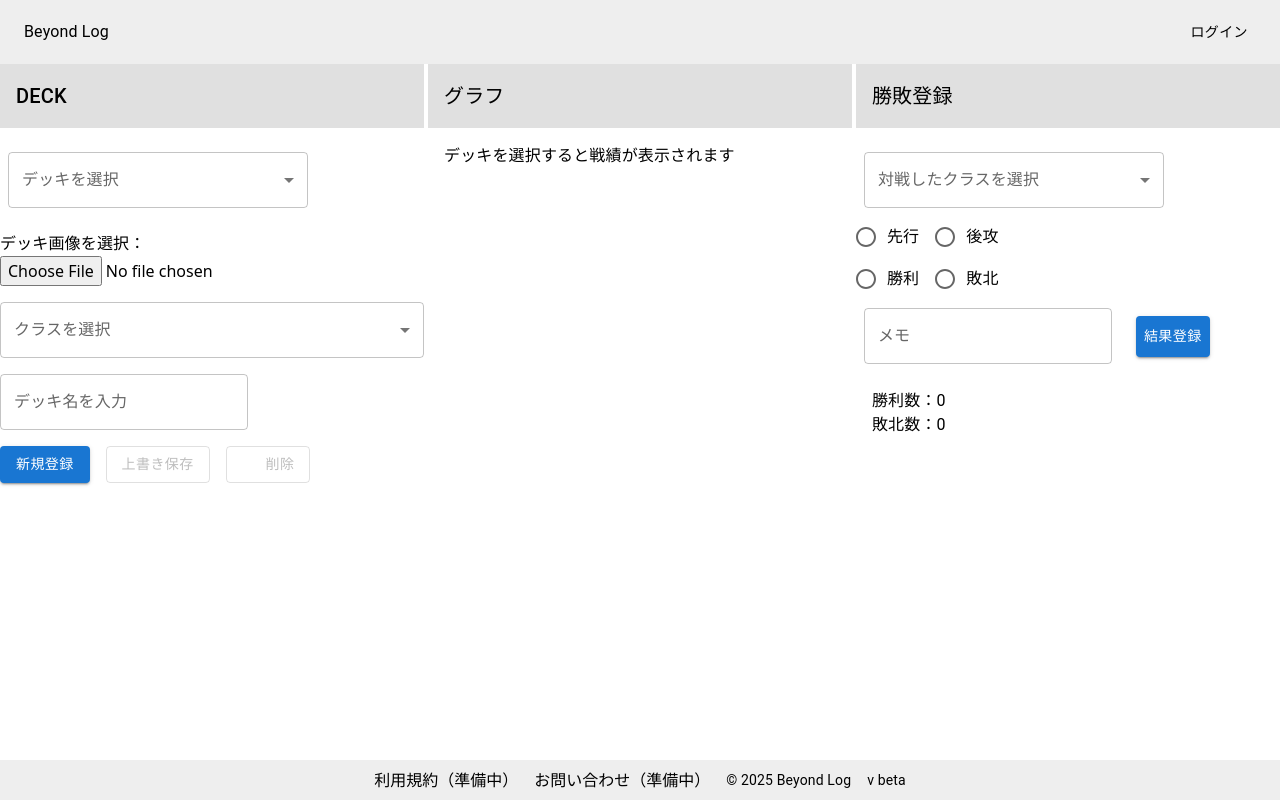
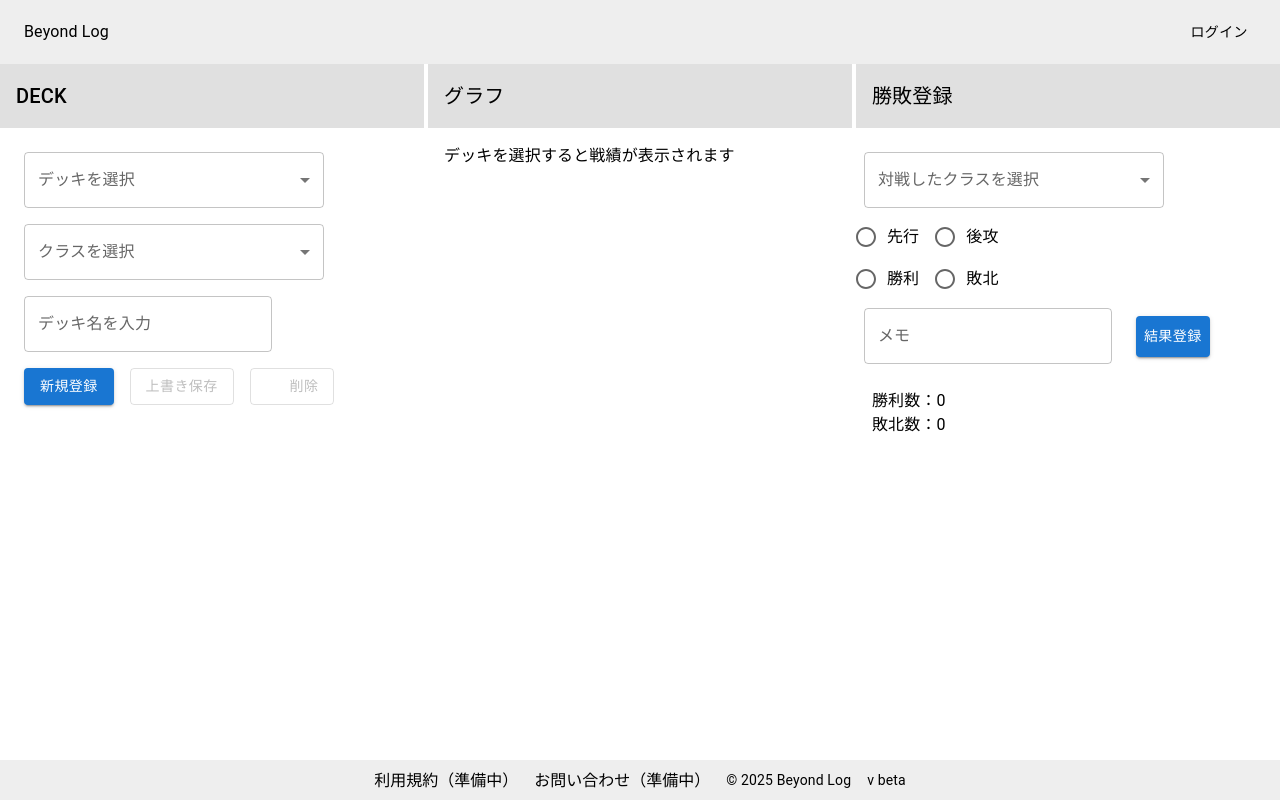
Before and after one commit to narudev4/beyond-log, a Next.js app: page /dashboard in a window 1280 px wide. Built offline with nearby package versions, Linux system fonts and the light colour scheme; some icons are missing.

Commit message:
DeckPanelを画像なしレイアウトに変更

```diff
--- a/src/app/components/DeckPanel.jsx
+++ b/src/app/components/DeckPanel.jsx
@@ -18,7 +18,7 @@ const DeckPanel = ({ selectDeckId, onSelectDeck, onDeckChange }) => {
   const [deckList, setDeckList] = useState([]); // 作成したデッキを配列で状態管理
   // const [selectDeckId, setSelectDeckId] = useState(""); // 選択されたデッキのid
   const [deckName, setDeckName] = useState(""); // デッキの名前
-  const [deckImageUrl, setDeckImageUrl] = useState(null); // デッキの画像URL
+  // const [deckImageUrl, setDeckImageUrl] = useState(null); // デッキの画像URL
   const [deckClass, setDeckClass] = useState(""); // デッキのクラス（エルフ・ロイヤルなど）
 
   // 初回マウント時ローカルに保存されたデッキリストがあればdeckListを更新する
@@ -51,24 +51,24 @@ const DeckPanel = ({ selectDeckId, onSelectDeck, onDeckChange }) => {
       // id,name,deckImage,classをnewDeckオブジェクトでデッキを保存する
       id: Date.now(),
       name: deckName,
-      deckImage: deckImageUrl,
+      // deckImage: deckImageUrl,
       class: deckClass,
     };
     setDeckList([...deckList, newDeck]); // 既存のdeckListにnewDeckを追加して新しい配列にする
     onSelectDeck(newDeck.id); // onSelectDeckで親の状態を更新（newDeck.idでセレクトされているデッキのidを更新）
   };
 
-  // 画像が変わったときに画像を取得しURLに変換する関数
-  const handleImageChange = (e) => {
-    const file = e.target.files[0]; // e.target.files[0]で画像を取得
-    if (!file) return; // 画像がなければリターン
-    const reader = new FileReader(); // inputのファイルにアクセス
-    reader.onloadend = () => {
-      //readerのリロード完了時実行
-      setDeckImageUrl(reader.result); // deckImageUrlを更新(reader.result)で画像URL
-    };
-    reader.readAsDataURL(file); // fileをURLに変換
-  };
+  //  画像が変わったときに画像を取得しURLに変換する関数
+  // const handleImageChange = (e) => {
+  //   const file = e.target.files[0]; // e.target.files[0]で画像を取得
+  //   if (!file) return; // 画像がなければリターン
+  //   const reader = new FileReader(); // inputのファイルにアクセス
+  //   reader.onloadend = () => {
+  //     //readerのリロード完了時実行
+  //     setDeckImageUrl(reader.result); // deckImageUrlを更新(reader.result)で画像URL
+  //   };
+  //   reader.readAsDataURL(file); // fileをURLに変換
+  // };
 
   // selectで選択されたデッキIDを元にdeckListからデッキを呼び出して状態に反映する関数
   const handleDeckSelect = (e) => {
@@ -78,7 +78,7 @@ const DeckPanel = ({ selectDeckId, onSelectDeck, onDeckChange }) => {
       onSelectDeck(deck.id);
       onDeckChange(deck.id);
       setDeckName(deck.name);
-      setDeckImageUrl(deck.deckImage);
+      // setDeckImageUrl(deck.deckImage);
       setDeckClass(deck.class);
     }
   };
@@ -96,7 +96,7 @@ const DeckPanel = ({ selectDeckId, onSelectDeck, onDeckChange }) => {
           ? {
               ...d, // 元のデッキ情報を展開
               name: deckName, //入力中の情報に上書き
-              deckImage: deckImageUrl,
+              // deckImage: deckImageUrl,
               class: deckClass,
             }
           : d // 他のデッキはそのまま
@@ -110,7 +110,7 @@ const DeckPanel = ({ selectDeckId, onSelectDeck, onDeckChange }) => {
     setDeckList((prev) => prev.filter((d) => d.id !== id)); // previous state（直前の状態）のidが一致しないものを残す（一致するものを削除）
     setDeckClass(""); // 初期化
     setDeckName(""); // 初期化
-    setDeckImageUrl(null); // 初期化
+    // setDeckImageUrl(null); // 初期化
     onSelectDeck(""); // 初期化
     onDeckChange("");
   };
@@ -124,6 +124,7 @@ const DeckPanel = ({ selectDeckId, onSelectDeck, onDeckChange }) => {
       >
         DECK
       </Typography>
+      <Box  sx={{ display: "flex", flexDirection: "column", alignItems: "center", px:2}}>
         <form onSubmit={handleSubmit}>
           <FormControl sx={{ width: 300, m: 1 }}>
             <InputLabel id="deck-select-label">デッキを選択</InputLabel>
@@ -144,20 +145,20 @@ const DeckPanel = ({ selectDeckId, onSelectDeck, onDeckChange }) => {
             </Select>
           </FormControl>
 
-        <Box sx={{ my: 2 }}>
+          {/* <Box sx={{ my: 2 }}>
           {/* deckImageUrlがあれば画像を表示、なければ<p>を表示 */}
-          {deckImageUrl ? (
+          {/* {deckImageUrl ? (
             <img src={deckImageUrl} alt="デッキ画像" style={{maxWidth: "100%", maxHeight: 150 }}/>
 						) : (
 							<Typography>デッキ画像を選択：</Typography>
 							)}
-          <input type="file" accept="image/*" onChange={handleImageChange} />{" "}
+							<input type="file" accept="image/*" onChange={handleImageChange} />{" "} */}
           {/* accept="image/*"で画像のみ選択可能、ChangeしたときhandleImageChangeを実行 */}
-        </Box>
+          {/* </Box> */}
 
           {/* ChangeしたときdeckClassを更新 */}
           {/* valueにdeckClass */}
-          <FormControl fullWidth sx={{ mb: 2 }}>
+          <FormControl sx={{ width: 300, m: 1 }}>
             <InputLabel id="class-select-label">クラスを選択</InputLabel>
             <Select
               labelId="class-select-label"
@@ -181,7 +182,7 @@ const DeckPanel = ({ selectDeckId, onSelectDeck, onDeckChange }) => {
             label="デッキ名を入力"
             value={deckName}
             onChange={(e) => setDeckName(e.target.value)}
-						sx={{ mb:2 }}
+            sx={{ m: 1 }}
           />
 
           {/* <input
@@ -190,7 +191,7 @@ const DeckPanel = ({ selectDeckId, onSelectDeck, onDeckChange }) => {
           value={deckName}
           onChange={(e) => setDeckName(e.target.value)}
 					/> */}
-        <Stack direction="row" spacing={2}>
+          <Stack direction="row" spacing={2} sx={{ m: 1 }}>
             <Button variant="contained" type="submit">
               新規登録
             </Button>
@@ -217,6 +218,7 @@ const DeckPanel = ({ selectDeckId, onSelectDeck, onDeckChange }) => {
           </Stack>
         </form>
       </Box>
+    </Box>
   );
 };
 
```
Lines whose indentation alone changed are shown as unchanged.
